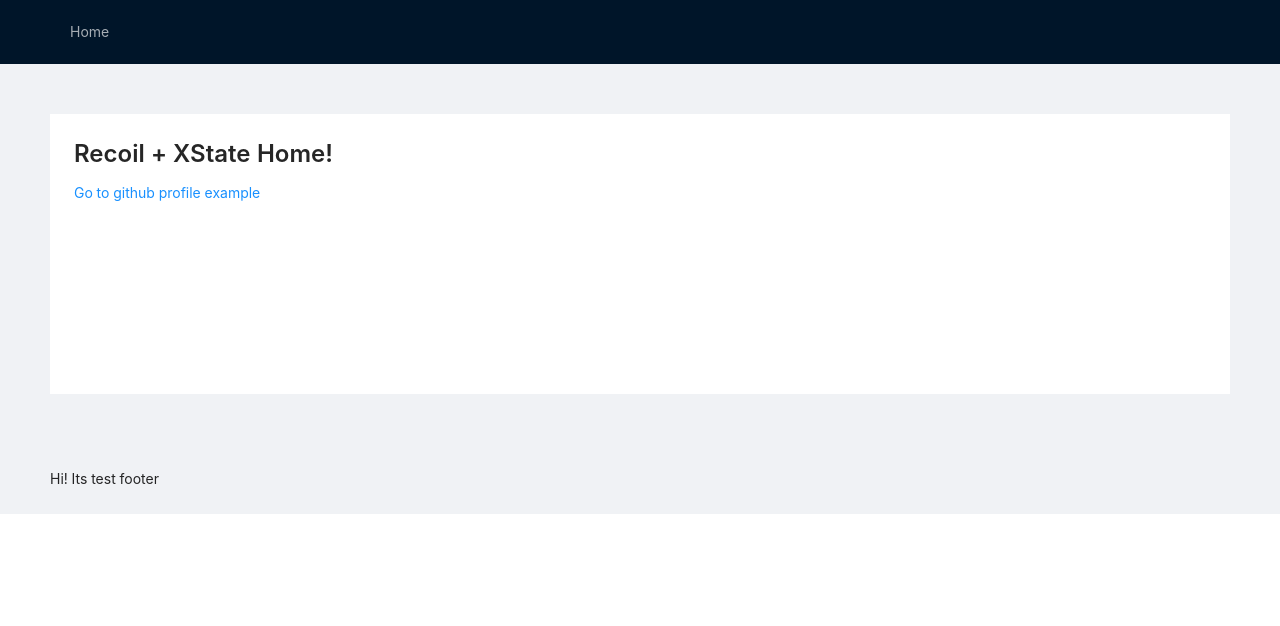
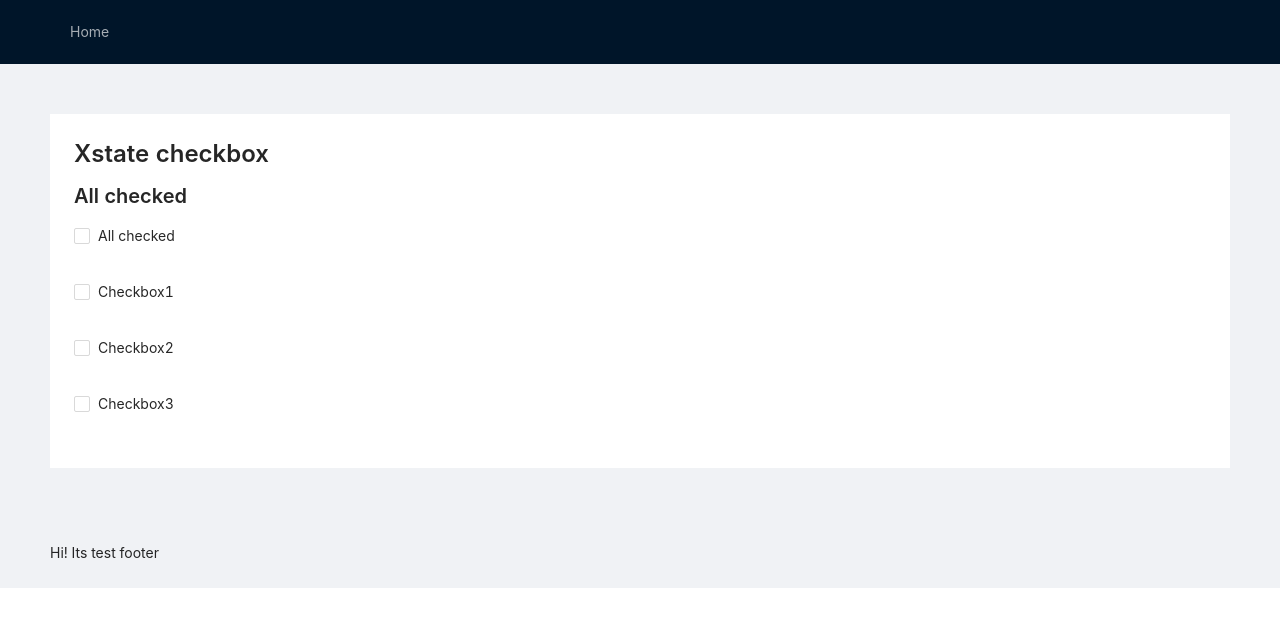
Before and after one commit to trustyoo86/recoil-xstatechart-example, a React (Create React App) app: page /#/checkbox in a window 1280 px wide. Before the commit this address led to /#/. Shown: the top 626 px of the page. Built offline with nearby package versions, Linux system fonts and the light colour scheme.

Commit message:
feat(xstate-test): :sparkle: check action update

```diff
--- a/src/Routes.tsx
+++ b/src/Routes.tsx
@@ -4,6 +4,7 @@ import { Switch, Route, HashRouter } from 'react-router-dom';
 import Home from '@pages/Home';
 import Profile from '@pages/Profile';
 import Search from '@pages/Search';
+import Checkbox from '@pages/Checkbox';
 
 const Routes = () => {
   return (
@@ -11,6 +12,7 @@ const Routes = () => {
       <Switch>
         <Route path="/profile" component={Profile} />
         <Route path="/search" component={Search} />
+        <Route path="/checkbox" component={Checkbox} />
         <Route path="/" component={Home} />
       </Switch>
     </HashRouter>
--- /dev/null
+++ b/src/machines/checkMachine.ts
@@ -0,0 +1,86 @@
+import { assign, createMachine, MachineOptions } from 'xstate';
+
+const list = {
+  checkbox1: {
+    name: 'checkbox1',
+    title: '체크박스1',
+    checked: false,
+  },
+  checkbox2: {
+    name: 'checkbox2',
+    title: '체크박스2',
+    checked: false,
+  },
+  checkbox3: {
+    name: 'checkbox3',
+    title: '체크박스3',
+    checked: false,
+  },
+};
+
+export interface CheckContext {
+  list: typeof list;
+  allChecked: boolean;
+}
+
+export type CheckState =
+  | {
+    value: 'idle';
+    context: CheckContext;
+  };
+
+export type CheckEvent = {
+    type: 'CHECK';
+    name: string;
+    checked: boolean;
+};
+
+export interface CheckContext {}
+
+const state = {
+  id: 'checkbox',
+  context: {
+    list,
+    allChecked: false,
+  },
+  initial: 'idle',
+  states: {
+    idle: {
+      on: {
+        CHECK: {
+          actions: ['checkResult'],
+        },
+      },
+    },
+  },
+};
+
+const machineConfig: Partial<MachineOptions<CheckContext, CheckEvent>> = {
+  actions: {
+    checkResult: assign((ctx, event) => {
+      const { list } = ctx;
+      const { name, checked } = event;
+      const obj = Object.assign({}, list);
+      obj[name].checked = checked;
+      return {
+        list: obj,
+        allChecked: Object.keys(obj).every(key => obj[key].checked),
+      };
+    }),
+
+
+    // checkResult: assign({
+    //   list: (ctx, event) => {
+    //     console.log('event', event);
+    //     ctx.list[event.name].checked = event.checked;
+    //     return ctx.list;
+    //   },
+    //   allChecked: (ctx, event) => {
+    //     console.log('ctx.list', ctx.list);
+    //     return ctx.allChecked;
+    //   },
+    // }),
+  },
+};
+
+export const checkMachine = createMachine<CheckContext, CheckEvent, CheckState>(state, machineConfig);
--- a/src/machines/searchMachine.ts
+++ b/src/machines/searchMachine.ts
@@ -94,7 +94,7 @@ const machineConfig: Partial<MachineOptions<SearchContext, any>> = {
   actions: {
     storeResult: assign({
       result: (_, event): any => {
-        return event;
+        return event.data.items;
       },
     }),
     // resetSearchResults: assign({
--- /dev/null
+++ b/src/pages/Checkbox.tsx
@@ -0,0 +1,50 @@
+import React from 'react';
+import { Row, Col, Typography, Form, Checkbox } from 'antd';
+import { useMachine } from '@xstate/react';
+
+import { checkMachine } from '../machines/checkMachine';
+
+const { Title } = Typography;
+
+function CheckboxExample() {
+  const [current, send] = useMachine(checkMachine);
+
+  const changeHandler = (e) => {
+    send('CHECK', {
+      name: e.target.name,
+      checked: e.target.checked,
+    });
+  };
+
+  return (
+    <div>
+      <Typography>
+        <Title level={3}>Xstate checkbox</Title>
+      </Typography>
+
+      <Row>
+        <Col span={12}>
+          <Form>
+            <Typography>
+              <Title level={4}>All checked</Title>
+            </Typography>
+            <Form.Item>
+              <Checkbox checked={current.context.allChecked}>All checked</Checkbox>
+            </Form.Item>
+            <Form.Item>
+              <Checkbox name="checkbox1" onChange={changeHandler}>Checkbox1</Checkbox>
+            </Form.Item>
+            <Form.Item>
+              <Checkbox name="checkbox2" onChange={changeHandler}>Checkbox2</Checkbox>
+            </Form.Item>
+            <Form.Item>
+              <Checkbox name="checkbox3" onChange={changeHandler}>Checkbox3</Checkbox>
+            </Form.Item>
+          </Form>
+        </Col>
+      </Row>
+    </div>
+  );
+}
+
+export default CheckboxExample;
--- a/src/pages/Search.tsx
+++ b/src/pages/Search.tsx
@@ -41,8 +41,14 @@ function Search() {
       </Row>
 
       {
-        currentState.matches('loaded') && !currentState.context.result.length && (
-          <div>Loaded!</div>
+        currentState.matches('loaded') && currentState.context.result.length && (
+          <ul>
+            {
+              currentState.context.result.map((item, idx) => {
+                return <li key={idx}>{item['full_name']}</li>;
+              })
+            }
+          </ul>
         )
       }
 
```
Also changed, not shown: 1 other file (tests, documents, lock files or other folders).
